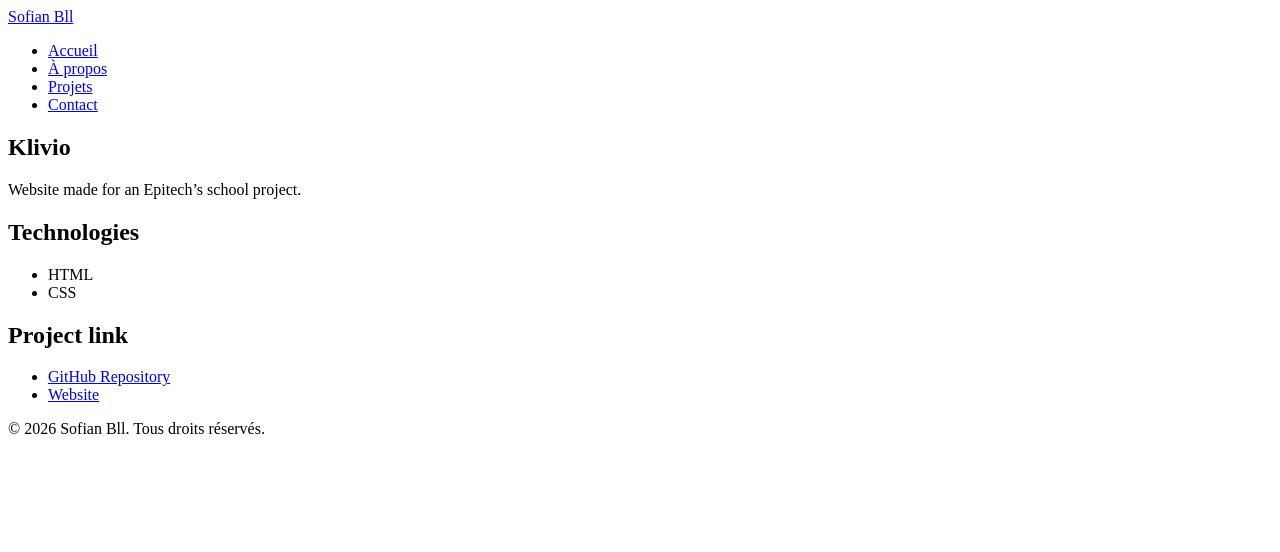
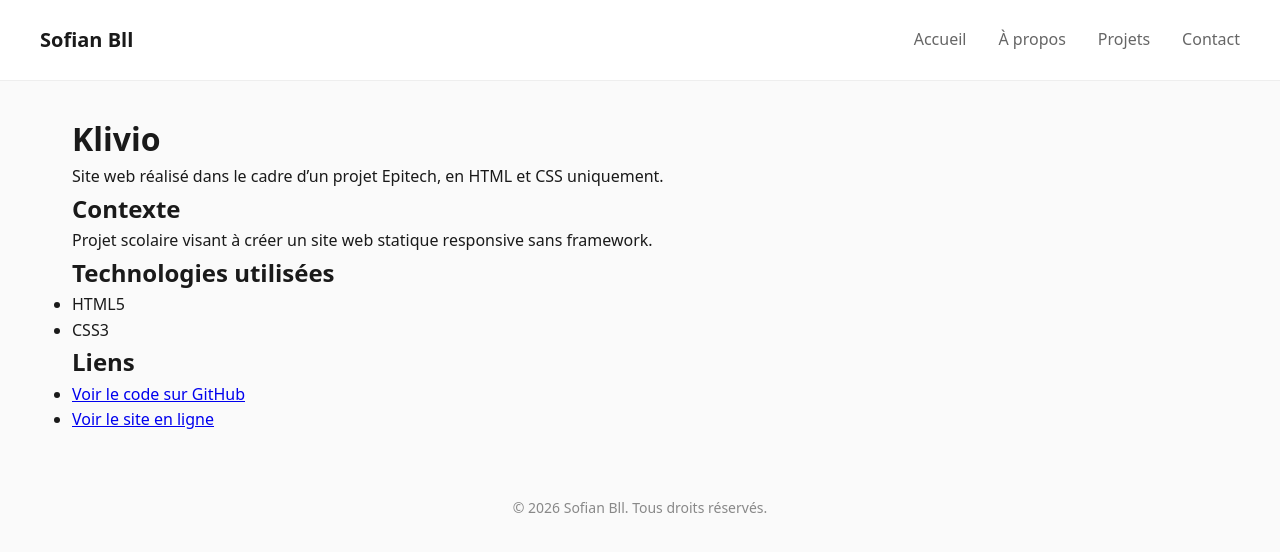
Before and after one commit to Sofian-bll/My-Portolio, a Jekyll site: the page built from _projects/klivio.md, in a window 1280 px wide. Shown: the top 552 px of the page. Built offline with Jekyll 4.4.1, drawn with Linux system fonts in a browser that asks for light colours.

Commit message:
feat: enhance site content and structure
- Updated klivio.md with improved project description and context
- Added 404.html for custom error page
- Created about.md for personal introduction and skills
- Added contact.html for user inquiries
- Introduced index.html as the homepage with portfolio overview
- Created project-2.md for additional portfolio project details
- Added projects.html to list and link to projects
- Implemented style.css for consistent styling across the site

```diff
--- a/_projects/klivio.md
+++ b/_projects/klivio.md
@@ -1,17 +1,25 @@
 ---
 layout: default
-title: Klivio [HTML & CSS Only]
+title: Klivio
+description: Site web réalisé dans le cadre d'un projet Epitech - HTML & CSS uniquement
+tags: [HTML, CSS]
 date: 2025-12-15
-description: Website made for an Epitech's school project.
 ---
 
-## Klivio
-Website made for an Epitech's school project.
+# Klivio
 
-## Technologies
-- HTML
-- CSS
+Site web réalisé dans le cadre d'un projet Epitech, en HTML et CSS uniquement.
 
-## Project link
-- [GitHub Repository](https://github.com/Sofian-bll/klivio-html-css)
-- [Website](https://sofian-bll.github.io/klivio-html-css/)
+## Contexte
+
+Projet scolaire visant à créer un site web statique responsive sans framework.
+
+## Technologies utilisées
+
+- HTML5
+- CSS3
+
+## Liens
+
+- [Voir le code sur GitHub](https://github.com/Sofian-bll/klivio-html-css)
+- [Voir le site en ligne](https://sofian-bll.github.io/klivio-html-css/)
--- /dev/null
+++ b/assets/css/style.css
@@ -0,0 +1,205 @@
+/* Reset de base */
+* {
+    margin: 0;
+    padding: 0;
+    box-sizing: border-box;
+}
+
+body {
+    font-family: system-ui, -apple-system, sans-serif;
+    line-height: 1.6;
+    color: #1a1a1a;
+    background-color: #fafafa;
+}
+
+/* Header */
+.site-header {
+    padding: 1.5rem 2rem;
+    background: #fff;
+    border-bottom: 1px solid #eee;
+}
+
+.nav {
+    max-width: 1200px;
+    margin: 0 auto;
+    display: flex;
+    justify-content: space-between;
+    align-items: center;
+}
+
+.nav-logo {
+    font-weight: 700;
+    font-size: 1.25rem;
+    text-decoration: none;
+    color: #1a1a1a;
+}
+
+.nav-links {
+    display: flex;
+    gap: 2rem;
+    list-style: none;
+}
+
+.nav-links a {
+    text-decoration: none;
+    color: #666;
+    transition: color 0.2s;
+}
+
+.nav-links a:hover {
+    color: #1a1a1a;
+}
+
+/* Main */
+main {
+    max-width: 1200px;
+    margin: 0 auto;
+    padding: 2rem;
+}
+
+/* Footer */
+.site-footer {
+    padding: 2rem;
+    text-align: center;
+    color: #888;
+    font-size: 0.875rem;
+}
+
+
+/* ===================
+   BENTO GRID
+   =================== */
+
+.bento-grid {
+    display: grid;
+    grid-template-columns: repeat(3, 1fr);
+    grid-template-rows: auto;
+    gap: 1rem;
+    padding: 2rem 0;
+}
+
+.bento-card {
+    background: #fff;
+    border-radius: 1rem;
+    padding: 2rem;
+    border: 1px solid #eee;
+    text-decoration: none;
+    color: inherit;
+    transition: transform 0.2s, box-shadow 0.2s;
+}
+
+.bento-card:hover {
+    transform: translateY(-4px);
+    box-shadow: 0 10px 30px rgba(0,0,0,0.08);
+}
+
+/* Card sizes */
+.card-hero {
+    grid-column: span 2;
+    grid-row: span 2;
+    display: flex;
+    flex-direction: column;
+    justify-content: center;
+}
+
+.card-hero h1 {
+    font-size: 3rem;
+    margin-bottom: 0.5rem;
+}
+
+.card-hero .subtitle {
+    font-size: 1.25rem;
+    color: #666;
+}
+
+.card-bio {
+    grid-column: span 1;
+}
+
+.card-projects {
+    grid-column: span 1;
+    background: #1a1a1a;
+    color: #fff;
+}
+
+.card-skills {
+    grid-column: span 2;
+}
+
+.card-contact {
+    grid-column: span 1;
+    background: #4f46e5;
+    color: #fff;
+}
+
+.bento-card h2 {
+    font-size: 1.25rem;
+    margin-bottom: 0.5rem;
+}
+
+/* ===================
+   CONTACT PAGE
+   =================== */
+
+.contact-form {
+    max-width: 500px;
+    margin: 2rem 0;
+}
+
+.form-group {
+    margin-bottom: 1.5rem;
+}
+
+.form-group label {
+    display: block;
+    margin-bottom: 0.5rem;
+    font-weight: 500;
+}
+
+.form-group input,
+.form-group textarea {
+    width: 100%;
+    padding: 0.75rem;
+    border: 1px solid #ddd;
+    border-radius: 0.5rem;
+    font-size: 1rem;
+    font-family: inherit;
+}
+
+.form-group input:focus,
+.form-group textarea:focus {
+    outline: none;
+    border-color: #4f46e5;
+}
+
+.btn {
+    background: #4f46e5;
+    color: #fff;
+    border: none;
+    padding: 0.75rem 1.5rem;
+    border-radius: 0.5rem;
+    font-size: 1rem;
+    cursor: pointer;
+    transition: background 0.2s;
+}
+
+.btn:hover {
+    background: #4338ca;
+}
+
+.contact-links {
+    margin-top: 3rem;
+}
+
+.contact-links ul {
+    list-style: none;
+    margin-top: 1rem;
+}
+
+.contact-links li {
+    margin-bottom: 0.5rem;
+}
+
+.contact-links a {
+    color: #4f46e5;
+}
```
Also changed, not shown: 404.html (added, +11 -0 lines), _projects/project-2.md (added, +25 -0 lines), about.md (added, +30 -0 lines), contact.html (added, +37 -0 lines), index.html (added, +38 -0 lines), projects.html (added, +17 -0 lines).
